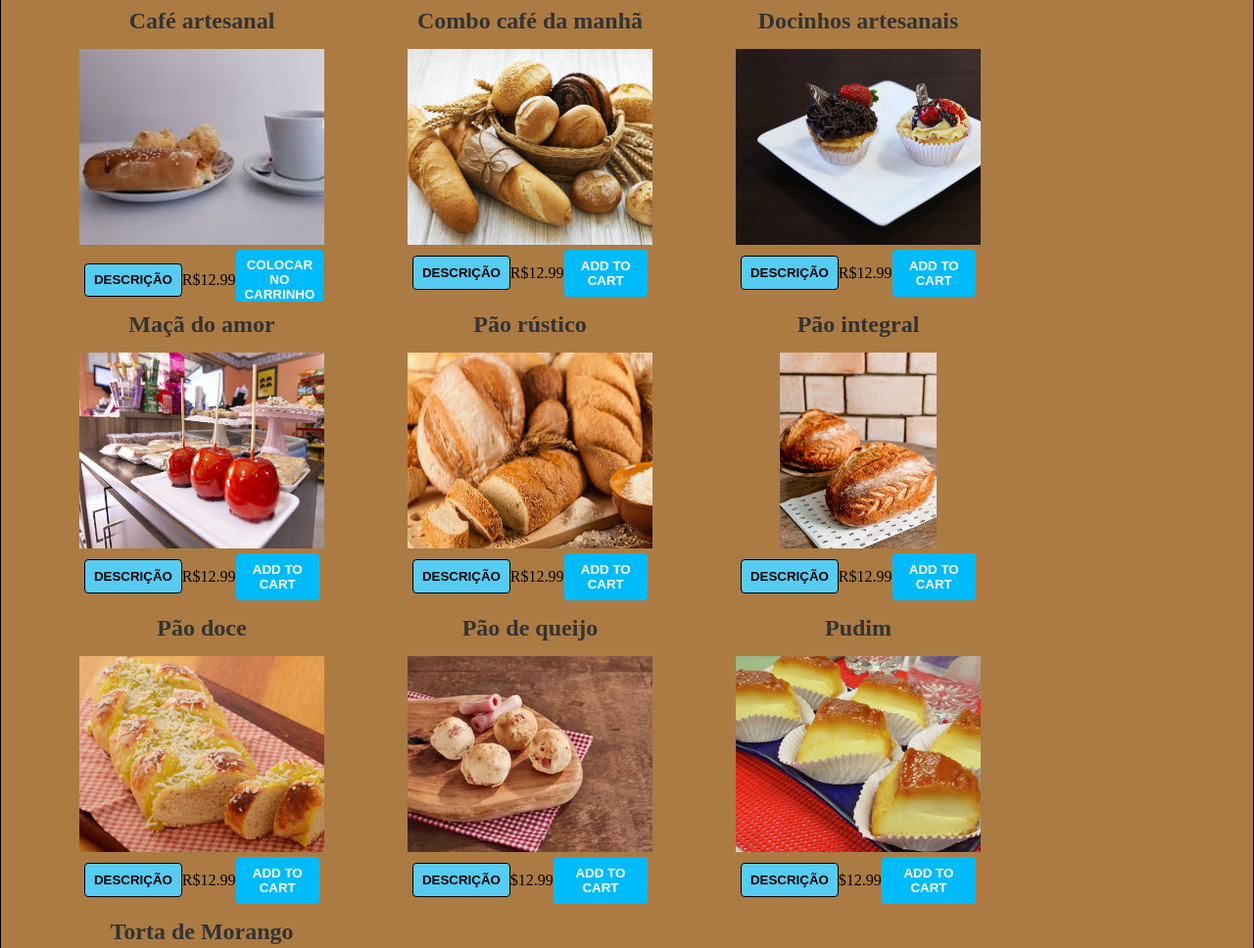
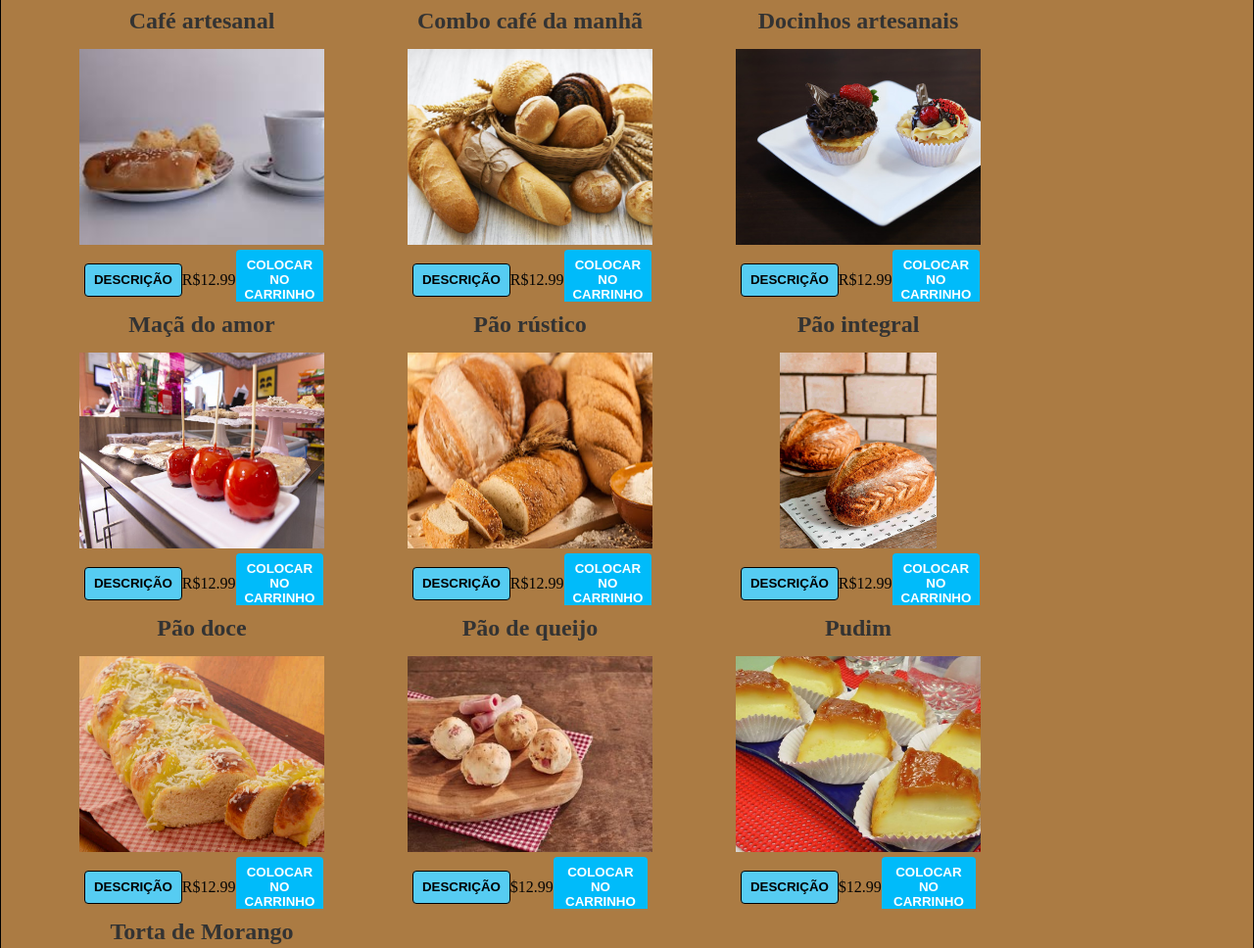
Before and after one commit to AlexPereiraChaves/Ki_delicia, a plain HTML site: page cardapio.html in a window 1280 px wide. Shown: the part 1072-2040 px from the top of the page at 98% size. Drawn offline with nearby package versions, Linux system fonts and the light colour scheme.

Commit message:
Update cardapio.html

```diff
--- a/cardapio.html
+++ b/cardapio.html
@@ -72,7 +72,7 @@
                     <div class="shop-item-details">
                         <button  onclick="abrePopup('dois')" class="btn btn-descricao">DESCRIÇÃO</button>
                         <span class="shop-item-price">R$12.99</span>
-                        <button class="btn btn-primary shop-item-button" type="button">ADD TO CART </button>
+                        <button class="btn btn-primary shop-item-button" type="button">COLOCAR NO CARRINHO </button>
                     </div>
                 </div>
                 <div class="itembox doces">
@@ -81,7 +81,7 @@
                     <div class="shop-item-details">
                         <button  onclick="abrePopup('tres')" class="btn btn-descricao">DESCRIÇÃO</button>
                         <span class="shop-item-price">R$12.99</span>
-                        <button class="btn btn-primary shop-item-button" type="button">ADD TO CART </button>
+                        <button class="btn btn-primary shop-item-button" type="button">COLOCAR NO CARRINHO </button>
                     </div>
                 </div>
                 <div class="itembox doces">
@@ -90,7 +90,7 @@
                     <div class="shop-item-details">
                         <button  onclick="abrePopup('quatro')" class="btn btn-descricao">DESCRIÇÃO</button>
                         <span class="shop-item-price">R$12.99</span>
-                        <button class="btn btn-primary shop-item-button" type="button">ADD TO CART </button>
+                        <button class="btn btn-primary shop-item-button" type="button">COLOCAR NO CARRINHO </button>
                     </div>
                 </div>
                 <div class="itembox salgados">
@@ -99,7 +99,7 @@
                     <div class="shop-item-details">
                         <button  onclick="abrePopup('cinco')" class="btn btn-descricao">DESCRIÇÃO</button>
                         <span class="shop-item-price">R$12.99</span>
-                        <button class="btn btn-primary shop-item-button" type="button">ADD TO CART </button>
+                        <button class="btn btn-primary shop-item-button" type="button">COLOCAR NO CARRINHO </button>
                     </div>
                 </div>
                 <div class="itembox salgados">
@@ -108,7 +108,7 @@
                     <div class="shop-item-details">
                         <button  onclick="abrePopup('seis')" class="btn btn-descricao">DESCRIÇÃO</button>
                         <span class="shop-item-price">R$12.99</span>
-                        <button class="btn btn-primary shop-item-button" type="button">ADD TO CART </button>
+                        <button class="btn btn-primary shop-item-button" type="button">COLOCAR NO CARRINHO </button>
                     </div>
                 </div>
                 <div class="itembox doces">
@@ -117,7 +117,7 @@
                     <div class="shop-item-details">
                         <button  onclick="abrePopup('sete')" class="btn btn-descricao">DESCRIÇÃO</button>
                         <span class="shop-item-price">R$12.99</span>
-                        <button class="btn btn-primary shop-item-button" type="button">ADD TO CART </button>
+                        <button class="btn btn-primary shop-item-button" type="button">COLOCAR NO CARRINHO</button>
                     </div>
                 </div>
                 <div class="itembox salgados">
@@ -126,7 +126,7 @@
                     <div class="shop-item-details">
                         <button  onclick="abrePopup('oito')" class="btn btn-descricao">DESCRIÇÃO</button>
                         <span class="shop-item-price">$12.99</span>
-                        <button class="btn btn-primary shop-item-button" type="button">ADD TO CART </button>
+                        <button class="btn btn-primary shop-item-button" type="button">COLOCAR NO CARRINHO</button>
                     </div>
                 </div>
                 <div class="itembox doces">
@@ -135,7 +135,7 @@
                     <div class="shop-item-details">
                         <button  onclick="abrePopup('nove')" class="btn btn-descricao">DESCRIÇÃO</button>
                         <span class="shop-item-price">$12.99</span>
-                        <button class="btn btn-primary shop-item-button" type="button">ADD TO CART </button>
+                        <button class="btn btn-primary shop-item-button" type="button">COLOCAR NO CARRINHO </button>
                     </div>
                 </div>
                 <div class="itembox bolostortas">
@@ -144,7 +144,7 @@
                     <div class="shop-item-details">
                         <button  onclick="abrePopup('dez')" class="btn btn-descricao">DESCRIÇÃO</button>
                         <span class="shop-item-price">$12.99</span>
-                        <button class="btn btn-primary shop-item-button" type="button">ADD TO CART </button>
+                        <button class="btn btn-primary shop-item-button" type="button">COLOCAR NO CARRINHO </button>
                     </div>
                 </div>
 
```
